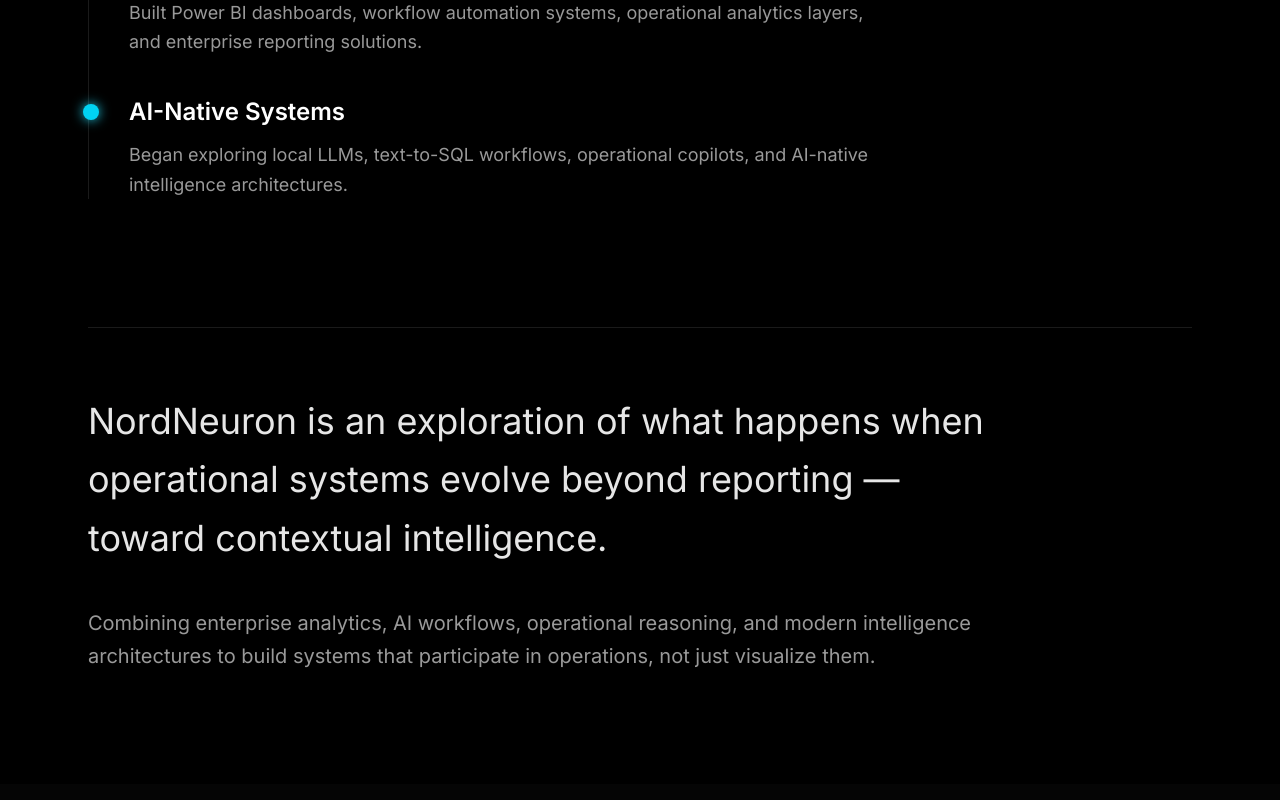
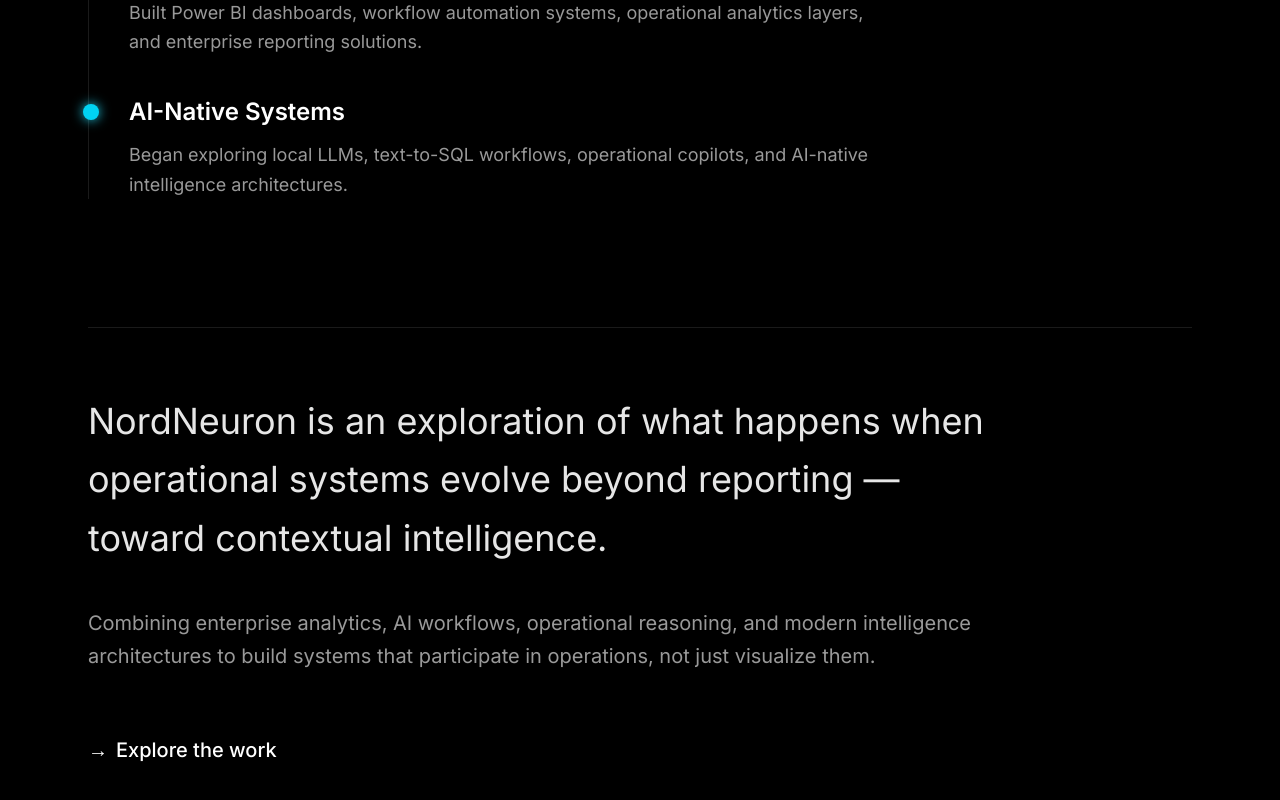
Before and after one commit to pankajlp/pankaj-portfolio, a Next.js app: page /about in a window 1280 px wide. Shown: the part 2447-3247 px from the top of the page. Built offline with nearby package versions, Linux system fonts and the light colour scheme.

Commit message:
Add Explore the work CTA link at the bottom of About page

```diff
--- a/app/about/page.tsx
+++ b/app/about/page.tsx
@@ -208,6 +208,18 @@
               to build systems that participate in operations,
               not just visualize them.
             </p>
+
+            <div className="mt-16">
+              <a
+                href="/#work"
+                className="group inline-flex items-center gap-2 text-cyan-300 hover:text-cyan-400 transition-colors duration-300 text-xl font-medium"
+              >
+                <span className="group-hover:translate-x-1 transition-transform duration-300">
+                  →
+                </span>{" "}
+                Explore the work
+              </a>
+            </div>
           </div>
         </section>
       </div>
```
